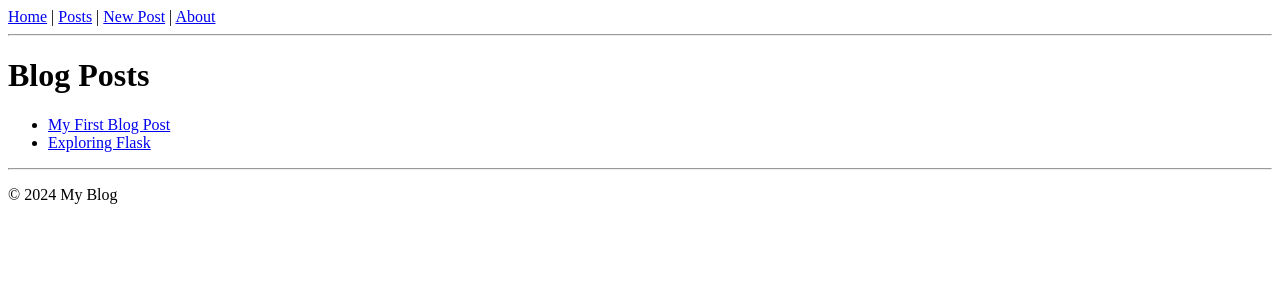
After one commit to mitchjamesgilbert/tech_blog, a Flask app: page /posts in a window 1280 px wide. The commit adds this page. Shown: the top 300 px of the page. Run offline with Flask 3, Linux system fonts and the light colour scheme.

Commit message:
Add basic site pages, add hyperlink functionality

```diff
--- a/app/routes.py
+++ b/app/routes.py
@@ -1,4 +1,5 @@
 from flask import Blueprint, render_template
+from .utilities import load_articles
 
 bp = Blueprint('routes', __name__)
 
@@ -9,3 +10,16 @@ def home():
 @bp.route('/about')
 def about():
     return render_template('about.html')
+
+@bp.route('/posts')
+def posts():
+    articles = load_articles()
+    return render_template('posts.html', articles=articles)
+
+@bp.route('/post/<int:article_id>')
+def post(article_id):
+    articles = load_articles()
+    article = next((a for a in articles if a['id'] == article_id), None)
+    if not article:
+        return "Article not found", 404
+    return render_template('post.html', article=article)
--- /dev/null
+++ b/app/templates/base.html
@@ -0,0 +1,27 @@
+<!DOCTYPE html>
+<html lang="en">
+<head>
+    <meta charset="UTF-8">
+    <meta name="viewport" content="width=device-width, initial-scale=1.0">
+    <title>{% block title %}My Blog{% endblock %}</title>
+    <!-- <link rel="stylesheet" href="{{ url_for('static', filename='style.css') }}"> -->
+</head>
+<body>
+    <header>
+        <nav>
+            <a href="/">Home</a> |
+            <a href="/posts">Posts</a> |
+            <a href="/new-post">New Post</a> |
+            <a href="/about">About</a>
+        </nav>
+        <hr>
+    </header>
+    <main>
+        {% block content %}{% endblock %}
+    </main>
+    <footer>
+        <hr>
+        <p>&copy; 2024 My Blog</p>
+    </footer>
+</body>
+</html>
--- /dev/null
+++ b/app/templates/posts.html
@@ -0,0 +1,12 @@
+{% extends "base.html" %}
+
+{% block title %}Posts{% endblock %}
+
+{% block content %}
+<h1>Blog Posts</h1>
+<ul>
+    {% for article in articles %}
+        <li><a href="{{ url_for('routes.post', article_id=article['id']) }}">{{ article['title'] }}</a></li>
+    {% endfor %}
+</ul>
+{% endblock %}
--- /dev/null
+++ b/app/utilities.py
@@ -0,0 +1,12 @@
+import json
+import os
+
+ARTICLES_FILE = os.path.join(os.path.dirname(__file__), '../articles.json')
+
+def load_articles():
+    with open(ARTICLES_FILE, 'r') as file:
+        return json.load(file)
+
+def save_articles(articles):
+    with open(ARTICLES_FILE, 'w') as file:
+        json.dump(articles, file, indent=4)
--- /dev/null
+++ b/articles.json
@@ -0,0 +1,14 @@
+[
+    {
+        "id": 1,
+        "title": "My First Blog Post",
+        "content": "This is the content of my first blog post.",
+        "date": "2024-11-17"
+    },
+    {
+        "id": 2,
+        "title": "Exploring Flask",
+        "content": "Flask is a lightweight Python web framework.",
+        "date": "2024-11-18"
+    }
+]
```
Also changed, not shown: app/templates/about.html (+9 -11 lines), app/templates/home.html (+8 -11 lines), app/templates/post.html (added, +15 -0 lines).
